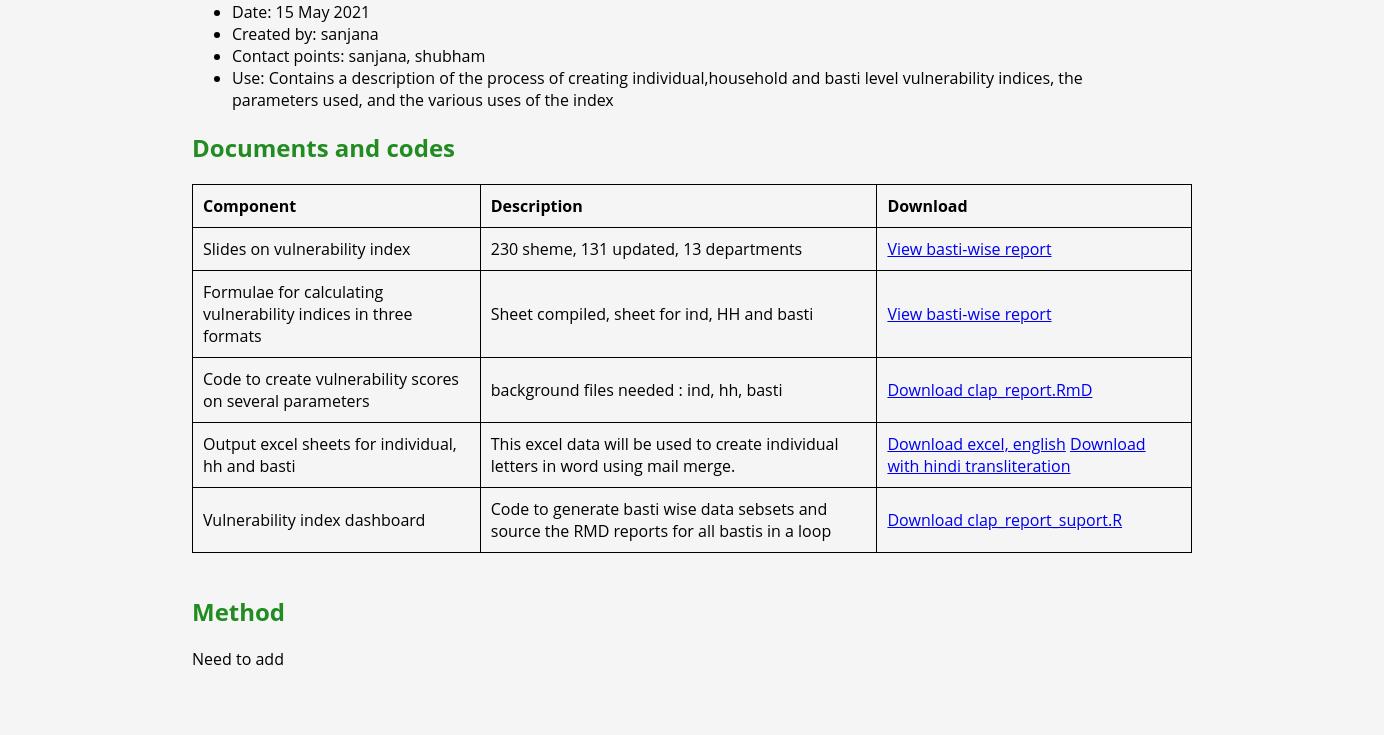
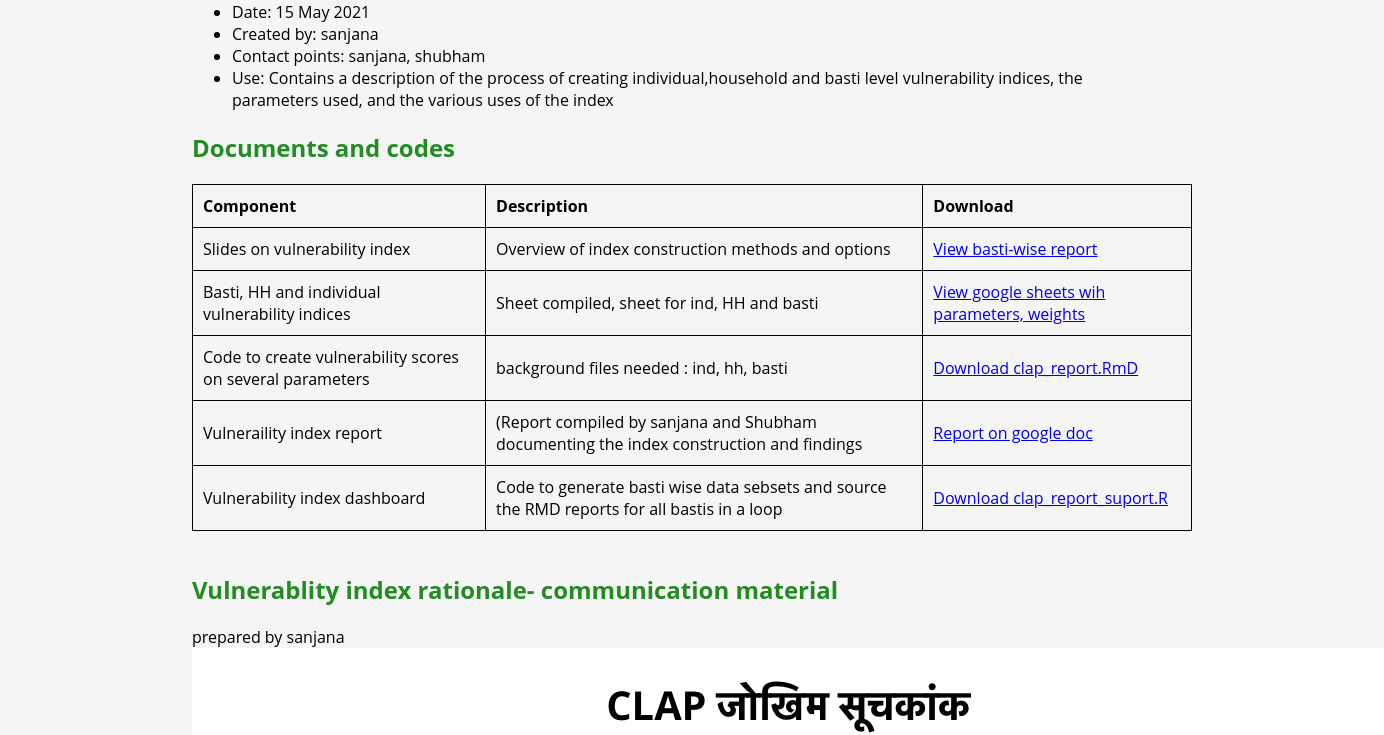
Before and after one commit to sanjanakrishnan/TISS-CLAP, a plain HTML site: page vulnerability_index.html in a window 1280 px wide. Shown: the part 88-823 px from the top of the page, 1384 px wide, since content can reach past the window. Before the commit the page ends 800 px from the top, so only its background shows below. Drawn offline with Linux system fonts and the light colour scheme.

Commit message:
Add files via upload

```diff
--- a/vulnerability_index.html
+++ b/vulnerability_index.html
@@ -81,40 +81,41 @@ th, td {
         <tbody>
             <tr>
                 <td>Slides on vulnerability index</td>
-                <td>230 sheme, 131 updated, 13 departments</td>
-				<td><a href='http://46.101.238.172/TISS-CLAP/index.html' target="_blank">View basti-wise report</a>
+                <td>Overview of index construction methods and options</td>
+				<td><a href='https://docs.google.com/presentation/d/1BchRiGJB9kHwouAP9Rmvuc-2nUepGmSM/edit?usp=sharing&ouid=105343524863852517569&rtpof=true&sd=true' target="_blank">View basti-wise report</a>
 				</td>
             </tr>
             <tr>
-                <td>Formulae for calculating vulnerability indices in three formats</td>
+                <td>Basti, HH and individual vulnerability indices</td>
                 <td>Sheet compiled, sheet for ind, HH and basti</td>
-				<td><a href='http://46.101.238.172/TISS-CLAP/index.html' target="_blank">View basti-wise report</a>
+				<td><a href='https://docs.google.com/spreadsheets/d/1F08cFuvk1B3NhkuEFWjGGNTjI4j_ABN7snONziYP3n0/edit?usp=sharing' target="_blank">View google sheets wih parameters, weights</a>
 				</td>
             </tr>
             <tr>
                 <td>Code to create vulnerability scores on several parameters</td>
                 <td>background files needed : ind, hh, basti</td>
-				<td><a href='/path/to/excel/file.xls' target="_blank">Download clap_report.RmD</a></td>
+				<td><a href='#' target="_blank">Download clap_report.RmD</a></td>
             </tr>
             <tr>
-                <td>Output excel sheets for individual, hh and basti</td>
-                <td>This excel data will be used to create individual letters in word using mail merge.</td>
-				<td><a href='/path/to/excel/file.xls' target="_blank">Download excel, english</a>
-					<a href='/path/to/excel/file.xls' target="_blank">Download with hindi transliteration</a>
+                <td>Vulneraility index report</td>
+                <td>(Report compiled by sanjana and Shubham documenting the index construction and findings</td>
+				<td><a href='https://docs.google.com/document/d/1PsG4o7h7z4xehkGhyuWazNX5CL1VsLFo1_Dp8Mlaakw/edit?usp=sharing' target="_blank">Report on google doc</a>
 				</td>
             </tr>
             <tr>
                 <td>Vulnerability index dashboard</td>
                 <td>Code to generate basti wise data sebsets and source the RMD reports for all bastis in a loop</td>
-				<td><a href='/path/to/excel/file.xls' target="_blank">Download clap_report_suport.R</a></td>
+				<td><a href='https://tiss-clap.shinyapps.io/vulnerability_index/' target="_blank">Download clap_report_suport.R</a></td>
             </tr>
         </tbody>
     </table>
 <br>
 
-<h2>Method</h2>
+<h2>Vulnerablity index rationale- communication material</h2>
 <p>
-	Need to add
+	prepared by sanjana <br>
+    <img src="images/relief_rationale_hi.png" alt="communication_hindi"><br>
+    <img src="images/relief_rationale_en.png" alt="communication_english">
 </p>
 
 </body>
```
